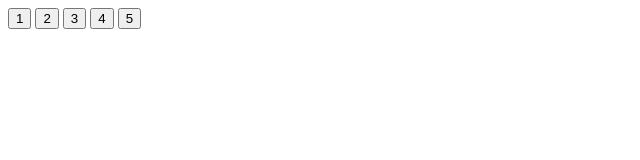
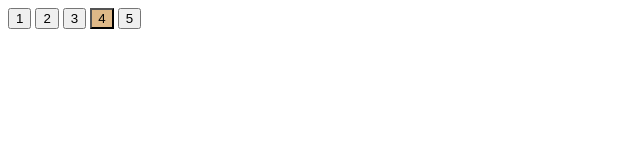
Before and after one commit to zyvvva/belajar-git, a plain HTML site: page index.html in a window 1280 px wide. Shown: the full height of the page, 0-640 px from the left. Drawn offline with Linux system fonts and the light colour scheme.

Commit message:
menambahkan background-color pada button 4

```diff
--- a/index.html
+++ b/index.html
@@ -6,10 +6,15 @@
     <title>Document</title>
   </head>
   <body>
+    <style>
+      .d {
+        background-color:burlywood ;
+      }
+    </style>
     <button>1</button>
     <button>2</button>
     <button>3</button>
-    <button>4</button>
+    <button class="d">4</button>
     <button>5</button>
   </body>
 </html>
```
